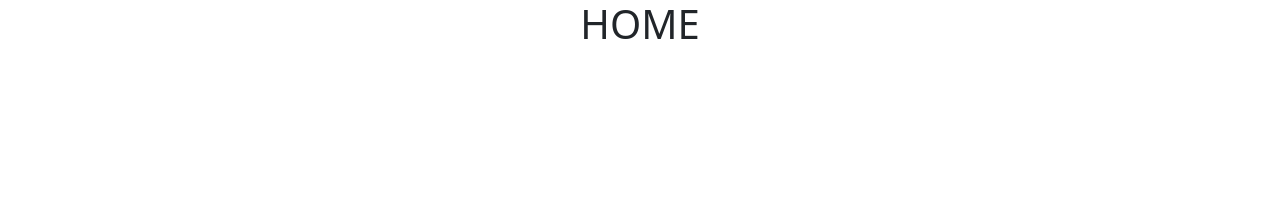
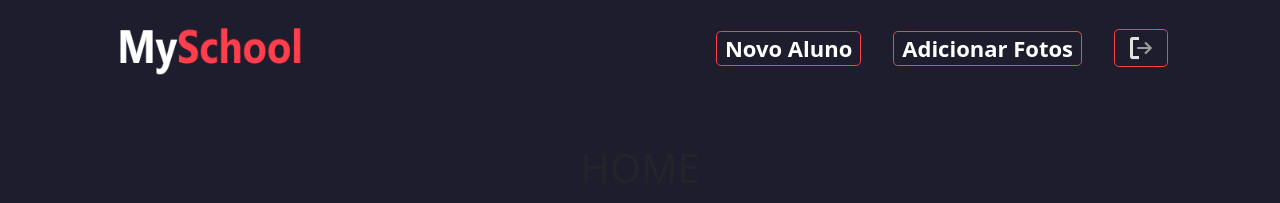
Before and after one commit to GuilhermeVDG/frontend-escola, a website: page index.html at #!/home in a window 1280 px wide. Drawn offline with nearby package versions, Linux system fonts and the light colour scheme; some packages are replaced by stand-ins of ours.

Commit message:
create header

```diff
--- a/css/app.css
+++ b/css/app.css
@@ -2,6 +2,7 @@
   padding: 0;
   margin: 0;
   box-sizing: border-box;
+  background-color: #1d1d2e;
 }
 
 .container{
@@ -10,7 +11,6 @@
   display: flex;
   justify-content: center;
   align-items: center;
-  background-color: #1d1d2e;
   flex-direction: column;
 }
 
@@ -41,15 +41,75 @@ a {
   justify-content: center;
 }
 
-.homeContainer {
-  display: flex;
-  align-items: center;
-  justify-content: center;
-}
-
 .alert {
   margin-top: 1rem;
   display: flex;
   align-items: center;
   height: 3rem;
 }
+
+.homeContainer {
+  max-width: 720px;
+  margin: 4rem auto;
+  padding: 0 2rem;
+
+  display: flex;
+  flex-direction: column;
+  align-items: center;
+
+}
+
+
+/* HEADER */
+
+.headerContainer{
+  height: 5rem;
+}
+
+.headerContent{
+  max-width: 1120px;
+  height: 5rem;
+  margin: 0 auto;
+  padding: 0 2rem;
+  display: flex;
+  justify-content: space-between;
+  align-items: center;
+}
+
+.headerContent img nav{
+  cursor: pointer;
+}
+
+.options{
+  display: flex;
+  align-items: center;
+}
+
+.options a{
+  color: #fff;
+  font-size: 22px;
+  font-weight: bold;
+  padding: 0 0.5rem;
+  display: flex;
+  position: relative;
+  text-decoration: none;
+  transition: color 0.4s;
+  white-space: nowrap;
+  border: solid #ff3f4b 1px;
+  border-radius: 0.3rem;
+  margin-left: 2rem;
+}
+
+.options a:hover {
+  color: #ff3f4b;
+}
+
+.logout {
+
+  cursor: pointer;
+  transition: transform .2s ease;
+}
+
+.logut:hover img {
+  transform: scale(1.2);
+}
--- a/js/config/routeConfig.js
+++ b/js/config/routeConfig.js
@@ -11,4 +11,8 @@ angular.module("mySchool").config(function($routeProvider) {
   $routeProvider.when("/home", {
     templateUrl: 'view/home.html'
   });
+
+  $routeProvider.otherwise({
+    redirectTo: '/login'
+  });
 });
--- /dev/null
+++ b/view/header.html
@@ -0,0 +1,23 @@
+<header class="headerContainer">
+  <div class="headerContent">
+    <a href='/home'>
+      <img src='../logo/logo.png' width="190" height="60" />
+    </a>
+
+    <nav class="options">
+      <a href='/category'>
+        <div>Novo Aluno</div>
+      </a>
+
+      <a href='/product'>
+        <div>Adicionar Fotos</div>
+      </a>
+
+
+      <a class="logout" ng-click="signOut()">
+        <img src="../logo/logout.png" width="36px" height="36px"/>
+      </a>
+
+    </nav>
+  </div>
+</header>
--- a/view/home.html
+++ b/view/home.html
@@ -1,3 +1,4 @@
+<div ng-include="'view/header.html'"></div>
 <div class="homeContainer">
   <h1>HOME</h1>
 </div>
```
Also changed, not shown: logo/logout.png (added).
